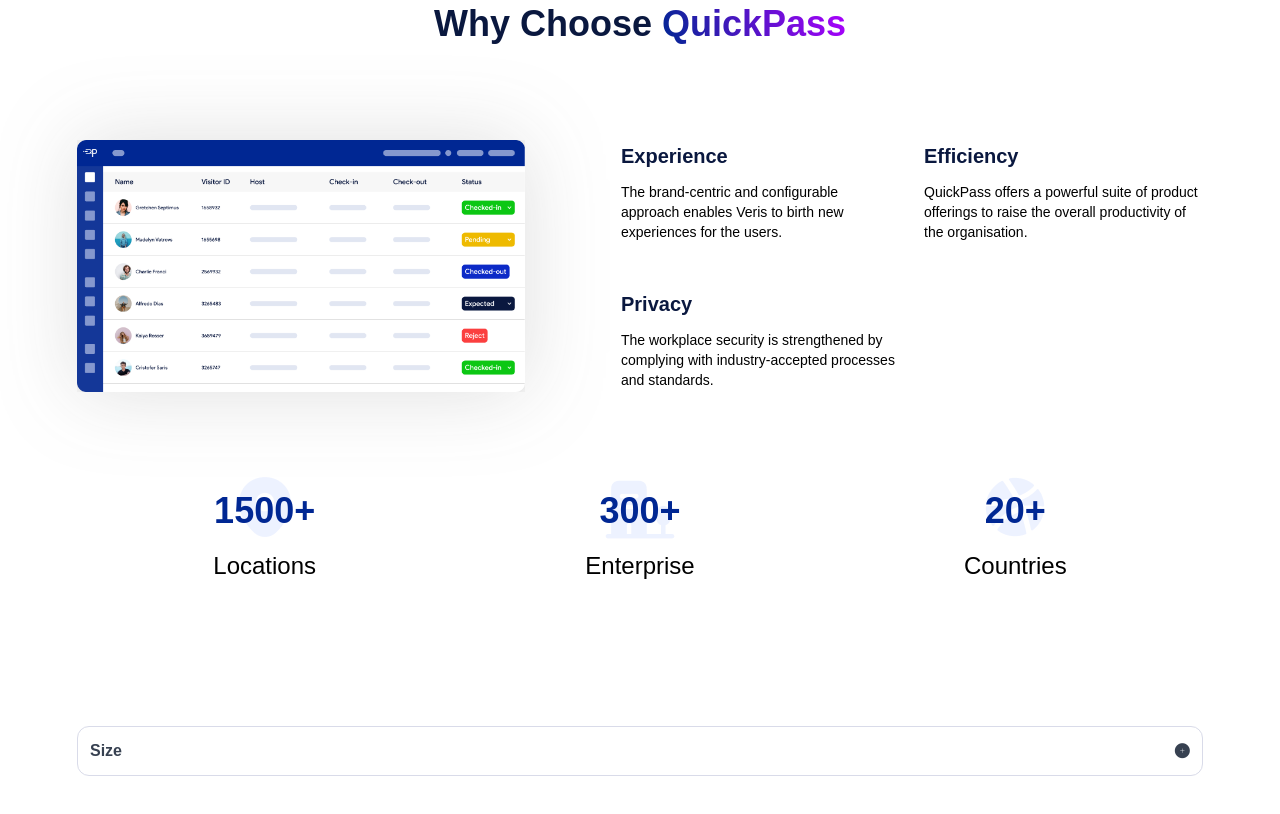
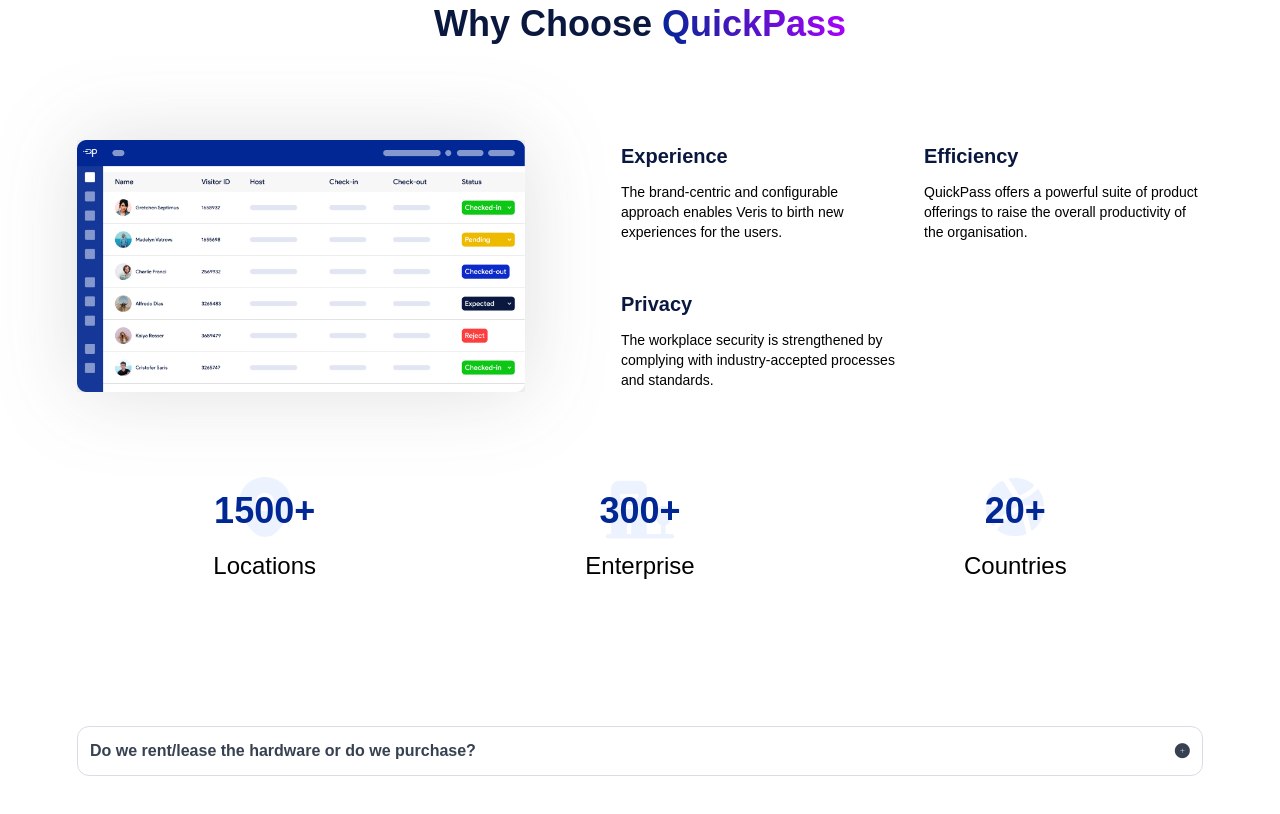
Before and after one commit to rahulpal194/quickpass-saas, a website: page index.html in a window 1280 px wide. Shown: the part 5487-6301 px from the top of the page. Drawn offline with Linux system fonts and the light colour scheme; a web font is replaced by a local one.

Commit message:
update FAQ

```diff
--- a/index.html
+++ b/index.html
@@ -418,7 +418,7 @@
 
         <div class="border border-[#D9DBE9] w-full p-3 rounded-xl mb-4">
             <button type="button" class="accordion group text-gray-700 font-bold flex justify-between w-full">
-               <span> Size </span>
+               <span>Do we rent/lease the hardware or do we purchase?</span>
                <i class="icon lab-fill-circle-plus text-base font-semibold transition-all duration-500 group-hover:text-primary"></i>
             </button>
             <div style="height:0px;" class="content overflow-hidden transition-all duration-500" >
```
Also changed, not shown: css/style.css.
